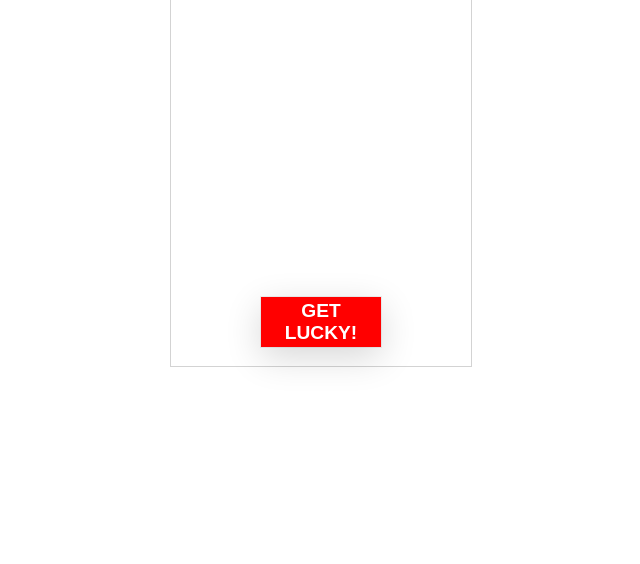
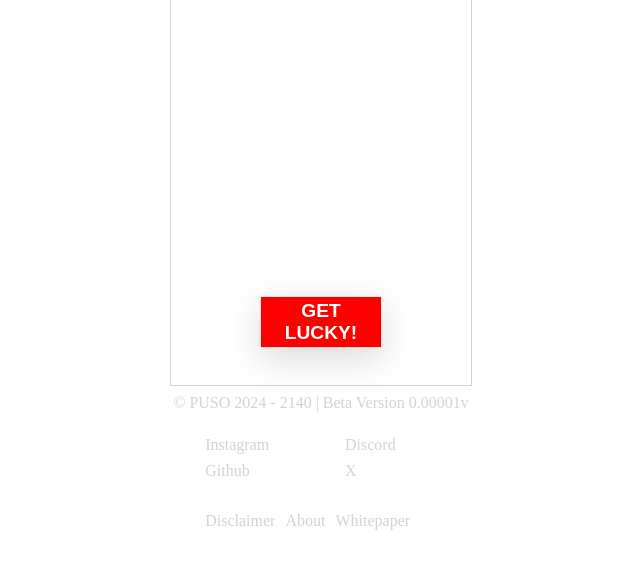
Before and after one commit to Puso90/Lotto-Numbers-App, a plain HTML site: page numbers.html in a window 1280 px wide. Shown: the part 192-756 px from the top of the page, without its empty margins (319-959 px from the left). Drawn offline with Linux system fonts and the light colour scheme.

Commit message:
update user interface | html/css
adding footer elements

```diff
--- a/numbers.css
+++ b/numbers.css
@@ -55,11 +55,62 @@ body    {
     padding: 1em;
     display: flex;
     align-items: center;
-    margin-bottom: 1em;
+    margin-bottom: 2em;
     position: relative;
     font-weight: 900;
     font-size: larger;
-    word-spacing: .3em;
+    word-spacing: .2em;
     box-shadow: rgba(0, 0, 0, 0.16) 0px 10px 36px 0px, rgba(0, 0, 0, 0.06) 0px 0px 0px 1px;
     background-color: red;
 }
+
+.btn:hover {
+    color: black;
+
+}
+
+footer {
+    display: flex;
+    flex-direction: column;
+    position: relative;
+}
+
+#footer-container   {
+    padding: .5em;
+    color: lightgrey;
+}
+
+#info-socials    {
+    display: flex;
+
+    flex-direction: column;
+    background-color: none;
+}
+
+.socials    {
+    display: grid;
+    grid-template-columns: 1fr 1fr;
+    list-style: none;
+
+    color: lightgrey;
+    gap: .5em;
+    background-color: none;
+}
+
+.details    {
+    display: flex;
+    list-style: none;
+    justify-items: start;
+    color: lightgrey;
+    gap: 10px;
+    background-color: none;
+}
+
+a {
+    text-decoration: none;
+    color: lightgrey;
+}
+
+a:hover {
+    color: red;
+}
--- a/numbers.html
+++ b/numbers.html
@@ -5,8 +5,11 @@
     <meta name="viewport" content="width=device-width, initial-scale=1.0">
     <meta http-equiv="X-UA-Compatible" content="ie=edge">
     <title>Lotto Numbers</title>
-    <script src="numbers.js" type="module" ></script>
+
+    <script type="text/javascript" src="/Users/puso/Documents/Test Websites/Lotto Number Generator/js/numbers.js"></script>
+
     <link rel="stylesheet" href="numbers.css">
+
 
   </head>
 
@@ -28,16 +31,43 @@
         <h1 id="number5"></h1>
         <h1 id="number6"></h1>
         <h1 id="number7" class="bonusNumber"></h1>
+      </div>
 
-
-    </div>
+        <div>
         <button class="btn" type="button" onclick="spin()">GET LUCKY!</button>
         </div>
 
+    </div>
+
+    <footer>
+
+      <div id="footer-container" class="foot-contain" >
+        &#169 PUSO 2024 - 2140 | Beta Version 0.00001v
+      </div>
+
+      <div id="info-socials">
+        <ul class="socials">
+          <li><a href="">Instagram</a></li>
+          <li><a href="https://discord.com/channels/@pusoramoroa_26690">Discord</a></li>
+          <li><a href="https://github.com/Puso90">Github</a></li>
+          <li><a href="">X</a></li>
+        </ul>
+      </div>
+
+      <div id="info-details">
+        <ul class="details">
+          <li><a href="">Disclaimer</a></li>
+          <li><a href="">About</a></li>
+          <li><a href="">Whitepaper</a></li>
+        </ul>
+      </div>
+
+    </footer>
 
 
 
 </body>
+
 
     <script>
 
```
Lines whose indentation alone changed are shown as unchanged.
